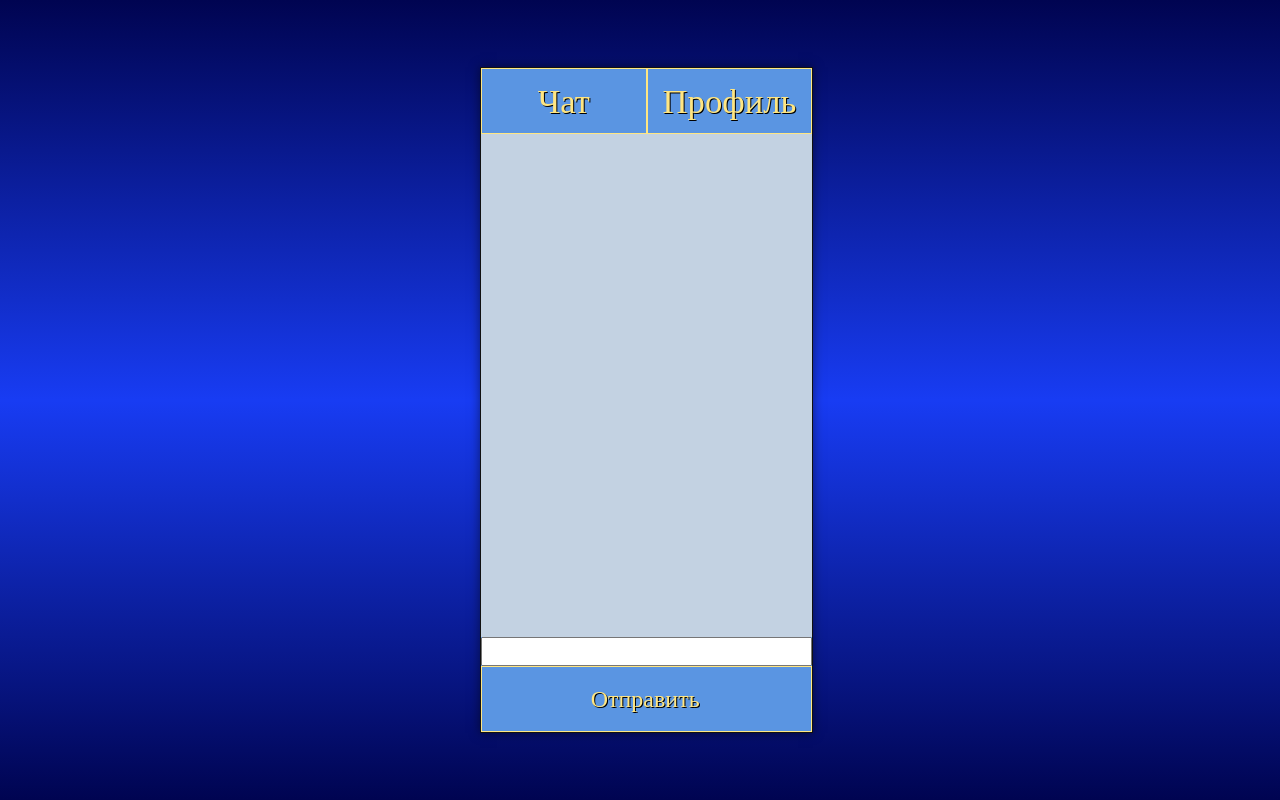
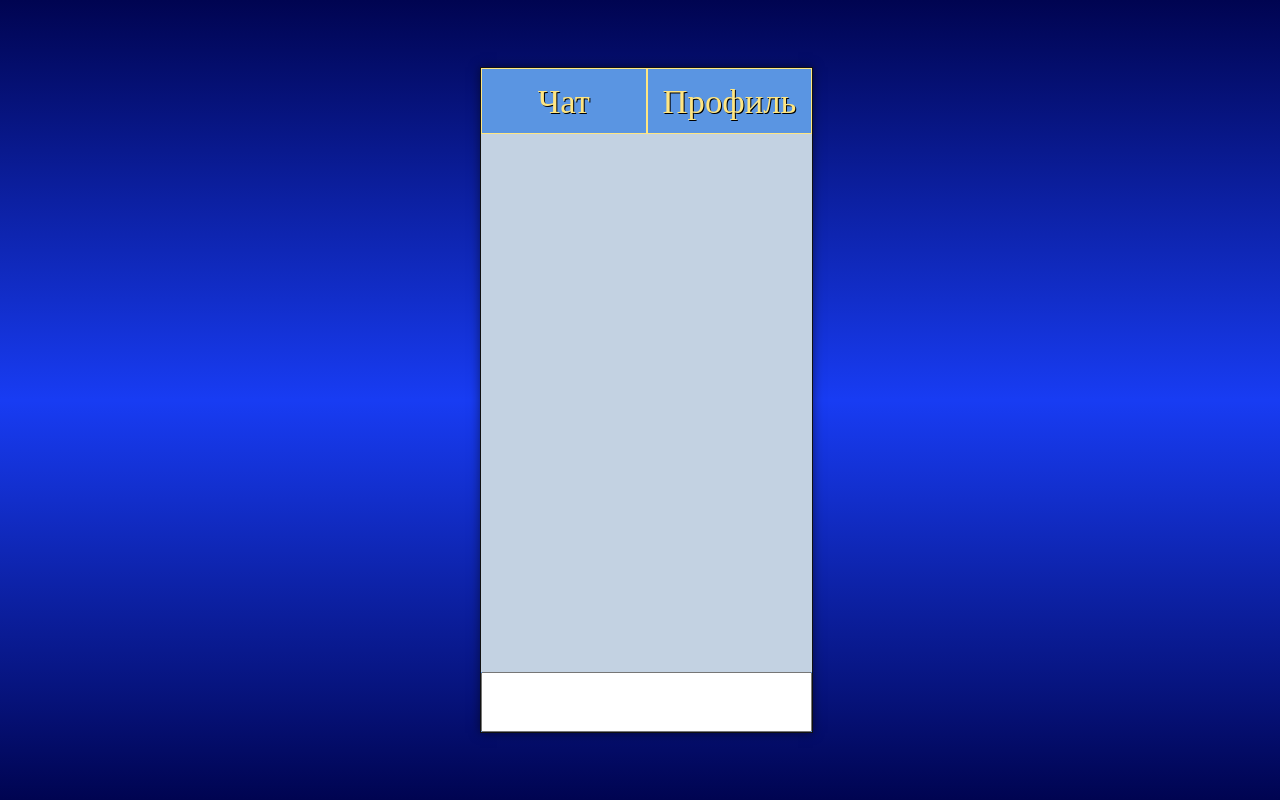
Before and after one commit to gurland/SIGame_web, a React (Create React App) app: page / in a window 1280 px wide. Built offline with nearby package versions, Linux system fonts and the light colour scheme; a web font is replaced by a local one.

Commit message:
Remove send button from chat

```diff
--- a/src/lobby/chat/Chat.css
+++ b/src/lobby/chat/Chat.css
@@ -10,14 +10,14 @@
 
 #messages{
     width: 100%;
-    height: 85%;
+    height: 90%;
 
     background-color: #c3d2e2;
 }
 
 #message-field{
     width: 100%;
-    height: 5%;
+    height: 10%;
 }
 
 #message-field input{
@@ -26,11 +26,13 @@
 
     margin: 0;
     padding: 0;
+
+    overflow: auto;
 }
 
 #send-msg-button{
     width: 100%;
-    height: 50pt;
+    height: 5%;
 }
 
 #send-msg-button button{
--- a/src/lobby/chat/Chat.js
+++ b/src/lobby/chat/Chat.js
@@ -1,6 +1,5 @@
 import React, { Component } from 'react'
 
-import Button from '../../Button'
 import './Chat.css'
 
 export default class Chat extends Component{
@@ -11,12 +10,9 @@ export default class Chat extends Component{
                 <div className={'chat-element'} id={'messages'}>
 
                 </div>
-                <div className={'chat-element'} id="message-field">
+                <form action="" className={'chat-element'} id="message-field">
                     <input type="text"/>
-                </div>
-                <div className={'chat-element'} id="send-msg-button">
-                    <Button btnText={'Отправить'}/>
-                </div>
+                </form>
             </div>
         );
     }
```
